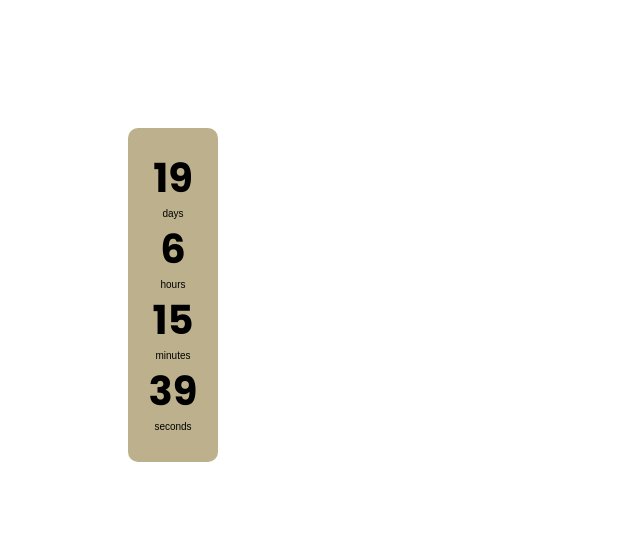
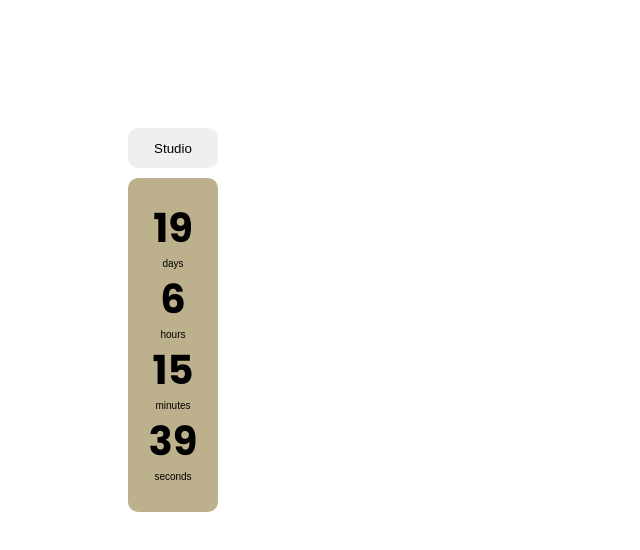
Before and after one commit to Francophonie/francophonie.github.io, a plain HTML site: page index.html in a window 1280 px wide. Shown: the whole page, without its empty margins (0-640 px from the left). Drawn offline with Linux system fonts and the light colour scheme.

Commit message:
Update index.html

```diff
--- a/index.html
+++ b/index.html
@@ -57,6 +57,7 @@ function startCount(days, hours, minutes, seconds) {
   countIt();
 }
 </script>
-</head><body><div id="counter" style="background-color: #bdb18d; padding: 20px; width: 50px; border-radius: 10px; text-align: center; padding-bottom: 30px"></div>
+</head><body><button style="height: 40px; width: 90px; margin-bottom: 10px; border-radius: 10px; border: none">Studio</button>
+<div id="counter" style="background-color: #bdb18d; padding: 20px; width: 50px; border-radius: 10px; text-align: center; padding-bottom: 30px;"></div>
 
 </body></html>
```
